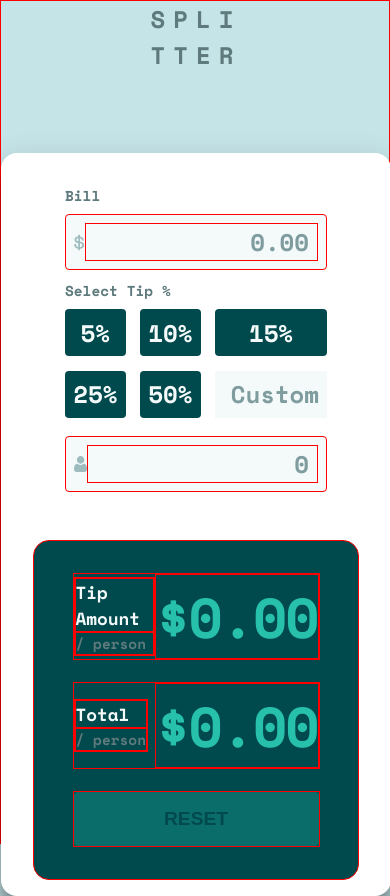
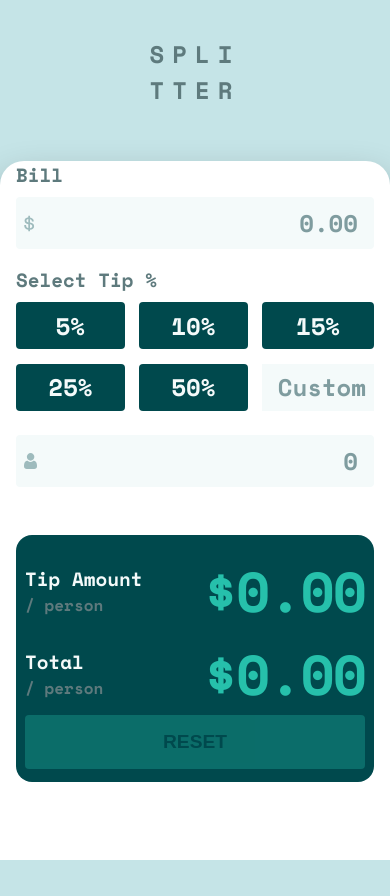
Before and after one commit to Brunno-DaSilva/tip-calculator, a React (Create React App) app: page / in a window 390 px wide. After the commit the page ends 860 px from the top, so only its background shows below. Built offline with nearby package versions, Linux system fonts and the light colour scheme.

Commit message:
FINISHED: Responsive design

```diff
--- a/src/App.css
+++ b/src/App.css
@@ -12,12 +12,14 @@
 }
 
 .app {
-  margin: 5rem auto;
-  width: min(95%, 75rem);
+  width: min(95%, 65rem);
   display: grid;
   grid-auto-flow: row;
-  gap: 5rem;
-  border: 1px solid red;
+}
+.grid,
+.grid-mb {
+  width: 100%;
+  height: 3rem;
 }
 
 .app__header {
@@ -34,6 +36,3 @@
   line-height: 1.5;
   letter-spacing: 0.5rem;
 }
-
-@media screen {
-}
--- a/src/App.js
+++ b/src/App.js
@@ -5,16 +5,18 @@ import "./App.css";
 function App() {
   return (
     <div className="app">
-      <div className="gird"></div>
-      <div className="gird"></div>
+      <div className="grid"></div>
+      <div className="grid-mb"></div>
       <header className="app__header">
         <h1 className="header__title">
           <span>SPLI</span>
           <span>TTER</span>
         </h1>
       </header>
+      <div className="grid-mb"></div>
+      <div className="grid"></div>
       <Calculator />
-      <div className="gird"></div>
+      <div className="grid"></div>
     </div>
   );
 }
--- a/src/Components/Calculator/Calculator.css
+++ b/src/Components/Calculator/Calculator.css
@@ -1,14 +1,14 @@
 .main_calculator {
-  width: clamp(80%, 60rem, 55%);
+  width: clamp(96%, 60rem, 55%);
   height: 42vh;
   display: flex;
   background-color: var(--white);
-  border-radius: 1rem;
+  border-radius: 1.5rem;
   box-shadow: 0 19px 38px rgba(0, 0, 0, 0.3), 0 15px 12px rgba(0, 0, 0, 0.22);
   margin: auto;
 }
 
-@media (max-width: 1072px) {
+@media (max-width: 897px) {
   .main_calculator {
     height: 60vh;
     flex-direction: column;
@@ -25,30 +25,64 @@
   }
 }
 
-@media (max-width: 619px) {
-  .gird {
-    display: none;
+@media (max-width: 494px) {
+  body {
+    overflow: hidden;
   }
+  .grid,
+  .grid-mb {
+    display: none !important;
+  }
+
   .app {
     margin: 0 !important;
     width: 100vw !important;
-    height: 100vh !important;
+    height: 100%;
     padding: 0;
     margin: 0;
   }
+
   .main_calculator {
     margin: 0;
     width: 100vw !important;
-    height: 88vh;
+    height: 100%;
     gap: 2rem;
+    border-bottom-left-radius: 0;
+    border-bottom-right-radius: 0;
+    margin-top: 1rem;
   }
 
   .main_calculator__input_value,
   .main_calculator__result {
-    height: 50vh;
-    width: 100%;
+    height: 80%;
+    width: 100% !important;
   }
   .main_calculator__result {
     justify-content: center;
   }
+  .input_value__main {
+    box-sizing: border-box;
+    width: 100%;
+    height: 90%;
+    padding: 0 !important;
+    justify-content: center;
+    gap: 1rem;
+  }
+  .bill__title p,
+  .tip__title p,
+  .amount__title p,
+  .total__title p {
+    font-size: 1.2rem;
+  }
+  .amount__title span,
+  .total__title span {
+    font-size: 1rem;
+  }
+  .result__main {
+    width: 100%;
+    height: 80%;
+    justify-content: center;
+    align-items: center;
+    padding: 0 !important;
+  }
 }
--- a/src/Components/Result/Result.css
+++ b/src/Components/Result/Result.css
@@ -19,7 +19,6 @@
   margin-left: 0;
   background-color: var(--very-dark-cyan);
   border-radius: 1rem;
-  border: 1px solid red;
 }
 
 .result__amount,
@@ -29,26 +28,22 @@
   display: flex;
   justify-content: space-between;
   align-items: center;
-  border: 1px solid red;
 }
 
 .amount__title,
 .total__title {
   display: flex;
   flex-direction: column;
-  border: 1px solid red;
 }
 .amount__title p,
 .total__title p {
   font-size: 1.1rem;
   color: var(--very-light-grayish-cyan);
-  border: 1px solid red;
 }
 .amount__title span,
 .total__title span {
   font-size: 0.9rem;
   color: var(--dark-cyan);
-  border: 1px solid red;
 }
 
 .amount__figure h3,
@@ -56,7 +51,6 @@
   font-size: 3.5rem;
   color: var(--primary-cyan);
   letter-spacing: -2px;
-  border: 1px solid red;
 }
 
 .result__button {
--- a/src/Components/UserInput/UserInput.css
+++ b/src/Components/UserInput/UserInput.css
@@ -17,7 +17,6 @@
 
 .input_value__main {
   box-sizing: border-box;
-  /*Using calc to fix padding issue*/
   width: calc(100% - 2rem - 2rem);
   height: 100%;
   padding: 1rem;
@@ -55,7 +54,6 @@
   background-color: var(--very-light-grayish-cyan);
   border-radius: 0.25rem;
   padding: 0.5rem;
-  border: 1px solid red;
 }
 
 /* Chrome, Safari, Edge, Opera */
@@ -94,7 +92,6 @@
   outline: none;
   background-color: transparent;
   padding-right: 0.5rem;
-  border: 1px solid red;
   width: 100%;
 }
 
--- a/src/index.css
+++ b/src/index.css
@@ -16,6 +16,7 @@ body {
   font-family: "Space Mono", monospace;
   font-weight: 700;
   width: 100vw;
+  height: 100vh;
   overflow: hidden;
   background-color: hsl(185, 41%, 84%);
   display: flex;
@@ -23,3 +24,12 @@ body {
   justify-content: flex-start;
   align-items: flex-start;
 }
+
+#root {
+  width: 100%;
+  min-height: 100%;
+  display: flex;
+  flex-direction: column;
+  justify-content: center;
+  align-items: center;
+}
```
